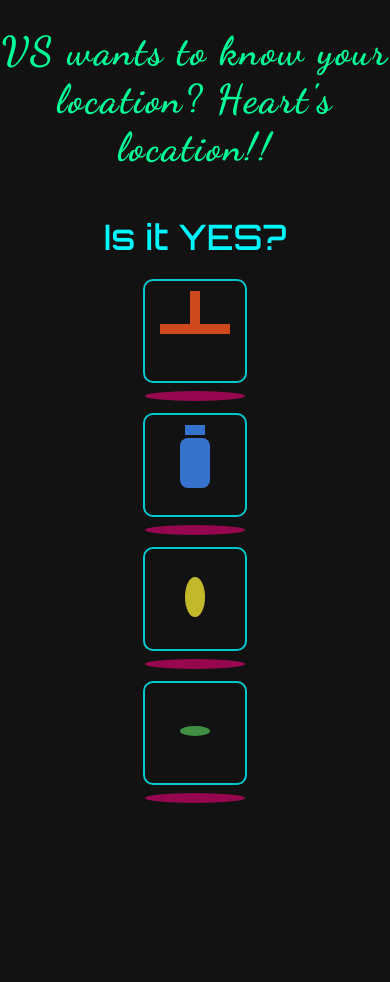
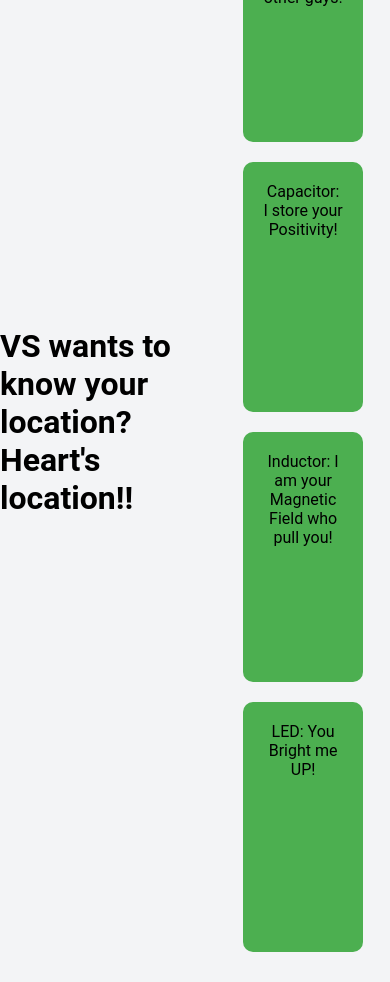
Before and after one commit to DracarysVS/interactive-electronics-page, a plain HTML site: page index.html in a window 390 px wide. Before the commit the page ends 844 px from the top, so only its background shows below. Drawn offline with Linux system fonts and the light colour scheme.

Commit message:
styles.css

```diff
--- a/styles.css
+++ b/styles.css
@@ -1,222 +1,118 @@
-/* General Styles */
-body {
-    font-family: 'Quicksand', sans-serif;
-    background: #121212;
-    color: white;
-    text-align: center;
+/* Global Styles */
+* {
   margin: 0;
   padding: 0;
+  box-sizing: border-box;
+  font-family: 'Roboto', sans-serif;
+}
+
+body {
+  background-color: #f3f4f6;
   display: flex;
-    flex-direction: column;
   justify-content: center;
   align-items: center;
   height: 100vh;
+  margin: 0;
 }
 
-/* Page Heading */
-h1 {
-    font-family: 'Dancing Script', cursive;
-    font-size: 40px;
-    color: #00ff99;
-    margin-bottom: 50px;
-    letter-spacing: 2px;
-    transition: color 0.3s ease;
+.container {
+  display: flex;
+  flex-direction: column;
+  align-items: center;
+  width: 100%;
+  max-width: 1200px; /* Limit the maximum width for large screens */
+  padding: 20px;
 }
 
-h1:hover {
-    color: #ff007f;
+.electronics-section {
+  display: flex;
+  justify-content: space-around;
+  width: 100%;
+  flex-wrap: wrap;
+  gap: 20px;
+  margin-bottom: 20px;
 }
 
-/* Container holding all components (half-screen width) */
-.container {
-    display: flex;
-    justify-content: center;
-    align-items: center;
-    flex-wrap: wrap;
-    gap: 30px;
-    width: 50%;
-    margin: auto;
+.component {
+  background-color: #4caf50;
+  padding: 30px;
+  border-radius: 10px;
+  margin: 10px;
+  text-align: center;
+  position: relative;
+  flex: 1 1 250px;  /* Responsive width of the components */
+  transition: transform 0.3s ease-in-out;
 }
 
-/* General component styles */
-.component {
-    width: 100px;
-    height: 100px;
-    display: flex;
-    justify-content: center;
-    align-items: center;
-    flex-direction: column;
-    position: relative;
-    cursor: pointer;
-    transition: transform 0.3s ease, box-shadow 0.3s ease;
-    opacity: 0.8;
-    background-color: transparent;
-    border: 2px solid #00f7ff;
-    border-radius: 10px;
+.component:hover {
+  transform: scale(1.1);
 }
 
-/* Hover effect for components */
-.component:hover {
-    transform: scale(1.3);
-    box-shadow: 0 0 30px rgba(255, 255, 255, 1);
-    border-color: #ff007f;
-}
-
-/* Tooltip Styling */
-.component:after {
-    content: attr(data-tooltip);
+.tooltip {
+  visibility: hidden;
   position: absolute;
-    top: -30px;
+  top: 50%;
   left: 50%;
-    transform: translateX(-50%);
-    font-size: 14px;
-    color: white;
+  transform: translate(-50%, -50%);
   background-color: rgba(0, 0, 0, 0.7);
-    padding: 5px 10px;
+  color: #fff;
+  padding: 10px;
   border-radius: 5px;
   opacity: 0;
-    visibility: hidden;
   transition: opacity 0.3s ease;
 }
 
-.component:hover:after {
+.component:hover .tooltip {
+  visibility: visible;
   opacity: 1;
-    visibility: visible;
 }
 
-/* YES Text and Animation */
-.yes-container {
-    position: absolute;
-    top: 25%;
-    left: 50%;
-    transform: translateX(-50%);
-}
-
-.yes-outline {
-    width: 100%;
-    max-width: 500px;
+.yes-section {
+  text-align: center;
+  margin-top: 20px;
 }
 
 #yes-text {
-    font-family: 'Orbitron', sans-serif;
-    font-size: 90px;
-    fill: #00f7ff;
-    text-align: center;
-    opacity: 1;
+  font-size: 3rem;
+  font-weight: bold;
+  color: #ff5722;
   transition: opacity 0.3s ease;
 }
 
-/* Crackling effect */
-@keyframes crackle {
-    0% {
-        fill: #00f7ff;
-        text-shadow: 0 0 20px #00f7ff, 0 0 30px #00f7ff;
+/* Media Queries for responsiveness */
+
+/* Tablet and below */
+@media (max-width: 768px) {
+  .electronics-section {
+    flex-direction: column;
+    align-items: center;
   }
-    50% {
-        fill: #ff00ff;
-        text-shadow: 0 0 20px #ff007f, 0 0 40px #ff007f;
+
+  .component {
+    width: 80%;
+    padding: 25px;
+    font-size: 1.2rem;
   }
-    100% {
-        fill: #ff007f;
-        text-shadow: 0 0 30px #00f7ff, 0 0 60px #00f7ff;
+
+  #yes-text {
+    font-size: 2.5rem;
   }
 }
 
-/* Pulse effect */
-@keyframes wave-pulse {
-    0% {
-        transform: scaleX(1);
-        opacity: 0.7;
+/* Mobile and below */
+@media (max-width: 480px) {
+  .component {
+    width: 90%;
+    padding: 20px;
+    font-size: 1rem;
   }
-    100% {
-        transform: scaleX(2);
-        opacity: 0.2;
+
+  #yes-text {
+    font-size: 2rem;
+  }
+
+  .tooltip {
+    font-size: 0.9rem;
+    padding: 8px;
   }
 }
-
-/* Pulse effect when hovering */
-.pulse-wave {
-    position: absolute;
-    bottom: -20px;
-    left: 50%;
-    transform: translateX(-50%);
-    width: 100px;
-    height: 10px;
-    background-color: #ff007f;
-    border-radius: 50%;
-    opacity: 0.7;
-}
-
-.pulse-wave.active {
-    animation: wave-pulse 1s infinite alternate;
-}
-
-/* Component Stick Diagram Styles */
-.resistor-stick {
-    width: 70px;
-    height: 10px;
-    background-color: #ff5722;
-    margin-bottom: 5px;
-}
-
-.resistor-stick-line {
-    width: 10px;
-    height: 40px;
-    background-color: #ff5722;
-    position: absolute;
-    top: 10px;
-}
-
-.capacitor-stick {
-    width: 30px;
-    height: 50px;
-    background-color: #3f8cff;
-    margin-bottom: 5px;
-    border-radius: 8px;
-}
-
-.capacitor-stick-line {
-    width: 20px;
-    height: 10px;
-    background-color: #3f8cff;
-    position: absolute;
-    top: 10px;
-}
-
-.led-stick {
-    width: 20px;
-    height: 40px;
-    background-color: #f0e130;
-    margin-bottom: 5px;
-    border-radius: 50%;
-}
-
-.inductor-stick {
-    width: 30px;
-    height: 10px;
-    background-color: #4caf50;
-    margin-bottom: 5px;
-    border-radius: 50%;
-}
-
-/* Hover text effects - only show on hover */
-.component .hover-text {
-    display: none;
-    position: absolute;
-    top: 120%;
-    left: 50%;
-    transform: translateX(-50%);
-    font-size: 16px;
-    color: white;
-    background-color: rgba(0, 0, 0, 0.7);
-    padding: 5px 10px;
-    border-radius: 5px;
-    opacity: 0;
-    transition: opacity 0.3s ease;
-    white-space: nowrap;
-}
-
-.component:hover .hover-text {
-    display: block;
-    opacity: 1;
-}
```
Lines whose indentation alone changed are shown as unchanged.
